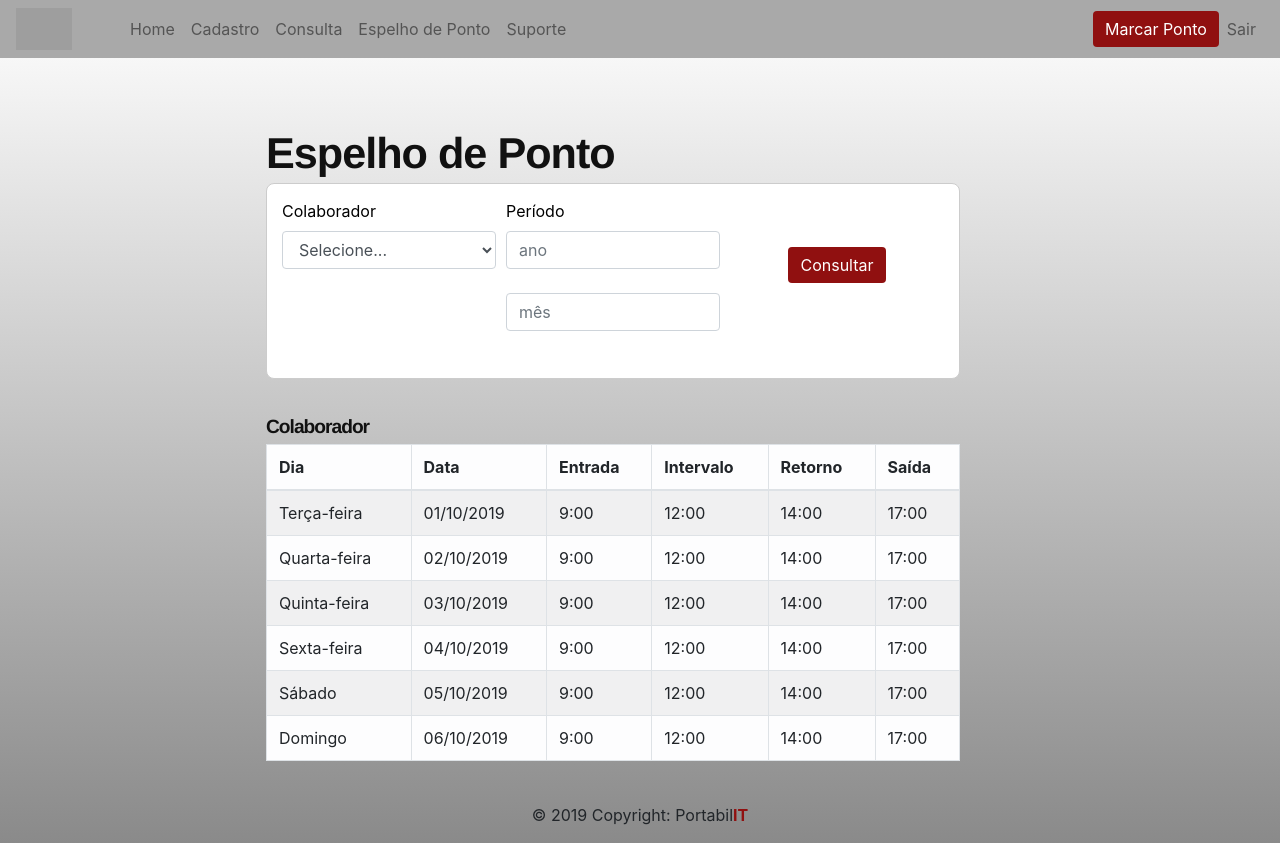
After one commit to eriksonlb/MarcaPonto, a Django app: page /espelho_ponto/ in a window 1280 px wide. The commit adds this page. Run offline with Django 3.2, Linux system fonts and the light colour scheme; some libraries are stand-ins or nearby versions; grey boxes are pictures that could not be loaded.

Commit message:
finalização do front

```diff
--- a/marca_ponto/core/views.py
+++ b/marca_ponto/core/views.py
@@ -34,3 +34,9 @@ def cadastro(request):
 
 def suporte(request):
     return render(request, 'suporte.html')
+
+def consulta(request):
+    return render(request, 'consulta.html')
+
+def espelho_ponto(request):
+    return render(request, 'espelho_ponto.html')
--- a/marca_ponto/marca_ponto/urls.py
+++ b/marca_ponto/marca_ponto/urls.py
@@ -25,4 +25,6 @@ urlpatterns = [
     path('', views.index),
     path('cadastro/', views.cadastro),
     path('suporte/', views.suporte),
+    path('consulta/', views.consulta),
+    path('espelho_ponto/', views.espelho_ponto),
 ]
--- /dev/null
+++ b/marca_ponto/templates/espelho_ponto.html
@@ -0,0 +1,105 @@
+{% include 'model-header.html' %}
+
+{% block content %}
+<title>Espelho de Ponto</title>
+<div class="mx-auto" id="externa">
+  <h1 id="titulo-div">Espelho de Ponto</h1>
+  <div class='simple-box'>
+    <form>
+      <div class="form-row">
+        <div class="form-group col-md-4">
+          <label for="inputEntrada">Colaborador</label>
+          <select id="inputColaborador" class="form-control">
+            <option selected>Selecione...</option>
+            <option>Colaborador1</option>
+            <option>Colaborador2</option>
+            <option>Colaborador3</option>
+          </select>
+        </div>
+        <div class="form-group col-md-4">
+          <label for="inputEntrada">Período</label>
+          <input type="text" class="form-control" id="inputEntrada" placeholder="ano">
+          <br>
+          <input type="text" class="form-control" id="inputEntrada" placeholder="mês">
+        </div>
+        <div class="form-group col-md-4 text-center">
+          <br>
+          <br>
+          <button type="submit" class="btn btn-primary"
+            style="background-color: #901010; border: none; ">Consultar</button>
+        </div>
+      </div>
+    </form>
+  </div>
+</div>
+<br>
+<div class="mx-auto" id="externa" style="padding-top: 2px; margin-top: 2px;">
+  <h1 id="titulo-div2">Colaborador</h1>
+  <div class="table-responsive">
+    <table class="table table-striped table-bordered table-hover table-light">
+      <thead>
+        <tr>
+          <th>Dia</th>
+          <th>Data</th>
+          <th>Entrada</th>
+          <th>Intervalo</th>
+          <th>Retorno</th>
+          <th>Saída</th>
+        </tr>
+      </thead>
+      <tbody>
+        <tr>
+          <td>Terça-feira</td>
+          <td>01/10/2019</td>
+          <td>9:00</td>
+          <td>12:00</td>
+          <td>14:00</td>
+          <td>17:00</td>
+        </tr>
+        <tr>
+          <td>Quarta-feira</td>
+          <td>02/10/2019</td>
+          <td>9:00</td>
+          <td>12:00</td>
+          <td>14:00</td>
+          <td>17:00</td>
+        </tr>
+        <tr>
+          <td>Quinta-feira</td>
+          <td>03/10/2019</td>
+          <td>9:00</td>
+          <td>12:00</td>
+          <td>14:00</td>
+          <td>17:00</td>
+        </tr>
+        <tr>
+          <td>Sexta-feira</td>
+          <td>04/10/2019</td>
+          <td>9:00</td>
+          <td>12:00</td>
+          <td>14:00</td>
+          <td>17:00</td>
+        </tr>
+        <tr>
+          <td>Sábado</td>
+          <td>05/10/2019</td>
+          <td>9:00</td>
+          <td>12:00</td>
+          <td>14:00</td>
+          <td>17:00</td>
+        </tr>
+        <tr>
+          <td>Domingo</td>
+          <td>06/10/2019</td>
+          <td>9:00</td>
+          <td>12:00</td>
+          <td>14:00</td>
+          <td>17:00</td>
+        </tr>
+      </tbody>
+    </table>
+  </div>
+</div>
+{% endblock %}
+
+{% include 'model-footer.html' %}
--- a/marca_ponto/templates/model-footer.html
+++ b/marca_ponto/templates/model-footer.html
@@ -1,9 +1,8 @@
 <footer class="page-footer font-small blue" style="width: 100%;
 height: auto;
-margin: auto;
 bottom: 0;
-position: fixed;
-}">
+position: relative;
+">
 
   <!-- Copyright -->
   <div class="footer-copyright text-center py-3">© 2019 Copyright:
--- a/marca_ponto/templates/model-header.html
+++ b/marca_ponto/templates/model-header.html
@@ -1,3 +1,5 @@
+<html>
+<head>
 <meta charset="utf-8">
 <meta name="viewport" content="width=device-width, initial-scale=1">
 <link rel="stylesheet" href="https://maxcdn.bootstrapcdn.com/bootstrap/4.1.3/css/bootstrap.min.css">
@@ -6,8 +8,7 @@
 <script src="https://maxcdn.bootstrapcdn.com/bootstrap/4.1.3/js/bootstrap.min.js"></script>
 <style>
   body {
-    height: 100%;
-    background-repeat: no-repeat;
+    height: auto;
     background-image: linear-gradient(#FFFFFF, #8A8A8A);
     margin: 0 auto;
     padding: 0;
@@ -20,12 +21,69 @@ head {
     min-height: 100%;
 }
 html{
-    height: 100%;
+    height: auto;
+    min-height: 100%;
 
 }
 div {
     display: block;
 
+}
+* {
+    -webkit-box-sizing: border-box;
+       -moz-box-sizing: border-box;
+            box-sizing: border-box;
+}
+
+.simple-box {
+    /* width: 100%; */
+    background-color: #fff;
+    border: 1px solid #ccc;
+    padding-top: 15px;
+    padding-bottom: 15px;
+    padding-left: 15px;
+    padding-right: 15px;
+    border-radius: 8px;
+}
+
+.simple-box header, .simple-box .box-content {
+    display: block;
+    width: 100%;
+}
+
+.simple-box header {
+    /* background: #EBEBEB; */
+    border-radius: 8px 8px 0 0;
+    /* text-align: center; */
+    text-transform: uppercase;
+}
+#externa{
+  width: 60%;
+  height: auto;
+  padding-top: 10px;
+  padding-bottom: 10px;
+  padding-left: 10px;
+  padding-right: 5%;
+  margin-top: 5%;
+  color: #000;
+}
+#titulo-div{
+  color: #111;
+  font-family: 'Helvetica Neue', sans-serif;
+  font-weight: bold;
+  font-size: 2.7rem;
+  letter-spacing: -1px;
+  line-height: 1;
+  text-align: left;
+}
+#titulo-div2{
+  color: #111;
+  font-family: 'Helvetica Neue', sans-serif;
+  font-weight: bold;
+  font-size: 1.2rem;
+  letter-spacing: -1px;
+  line-height: 1;
+  text-align: left;
 }
 #container{
     position: relative;
@@ -45,8 +103,41 @@ div {
 }
 .btn:hover {
   background-color: #585858!important;
-  </style>
-<nav class="navbar navbar-expand-lg navbar-light" style="background-color: #989898;">
+}
+#navbar-fnt {
+    color: #FFFFFF;
+}
+#marca-ponto{
+  color: #111;
+  font-family: 'Helvetica Neue', sans-serif;
+  font-weight: bold;
+  font-size: 1.2rem;
+  letter-spacing: -1px;
+  line-height: 1;
+  text-align: center;
+}
+#font-hora{
+  font-family: 'Helvetica Neue', sans-serif;
+  font-weight: bold;
+  color: #585858;
+}
+#font-dia{
+  font-family: "Times New Roman", Times, serif;
+  color: #8A8A8A;
+}
+#font-nome{
+  font-family: 'Helvetica Neue', sans-serif;
+  color: #901010;
+}
+#font-cargo{
+  font-family: "Times New Roman", Times, serif;
+  font-weight: bold;
+}
+</style>
+</head>
+<body>
+
+<nav class="navbar navbar-expand-lg navbar-light"style="background-color: #A9A9A9;">
   <img src="https://i.ibb.co/RGnFMrK/img-01.png" alt="" height="42px" style="padding-right: 50px">
   <button class="navbar-toggler" type="button" data-toggle="collapse" data-target="#navbarSupportedContent" aria-controls="navbarSupportedContent" aria-expanded="false" aria-label="Toggle navigation">
     <span class="navbar-toggler-icon"></span>
@@ -54,14 +145,18 @@ div {
 
   <div class="collapse navbar-collapse" id="navbarSupportedContent">
     <ul class="navbar-nav mr-auto">
-      <li class="nav-item active">
-        <a class="nav-link" href="#">Home <span class="sr-only">(current)</span></a>
+      <li class="nav-item">
+        <a class="nav-link" href="/">Home <span class="sr-only">(current)</span></a>
       </li>
       <li class="nav-item">
         <a class="nav-link" href="/cadastro/">Cadastro</a>
       </li>
       <li class="nav-item">
-        <a class="nav-link" href="#">Consulta</a>
+        <a class="nav-link" href="/consulta/">Consulta</a>
+      </li>
+      <li class="nav-item">
+          <li class="nav-item">
+        <a class="nav-link" href="/espelho_ponto/">Espelho de Ponto</a>
       </li><li class="nav-item">
         <a class="nav-link" href="/suporte/">Suporte</a>
       </li>
@@ -69,5 +164,13 @@ div {
     <form class="form-inline my-2 my-lg-0">
       <button type="button" class="btn btn-primary" style="background-color: #901010; border: none; ">Marcar Ponto</button>
     </form>
+    <ul class="navbar-nav">
+      <li class="nav-item">
+        <a class="nav-link" href="/logout/">Sair</a>
+      </li>
+    </ul>
+    </li>
   </div>
 </nav>
+</body>
+</html>
```
Also changed, not shown: marca_ponto/templates/cadastro.html (+4 -9 lines), marca_ponto/templates/consulta.html (added, +60 -0 lines), marca_ponto/templates/index.html (+13 -2 lines), marca_ponto/templates/suporte.html (+5 -10 lines), marca_ponto/db.sqlite3.
